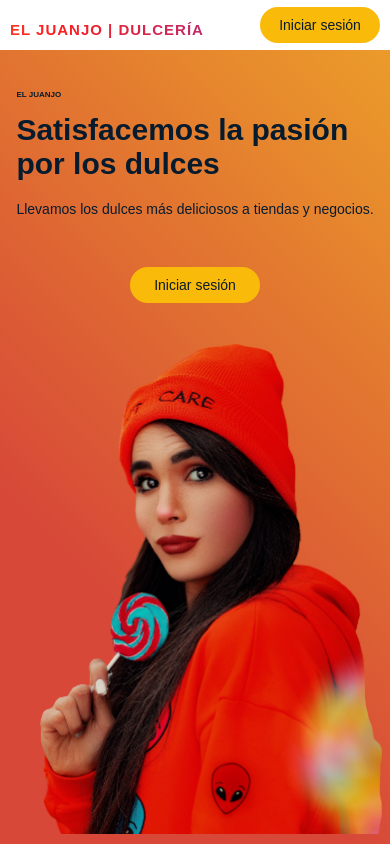
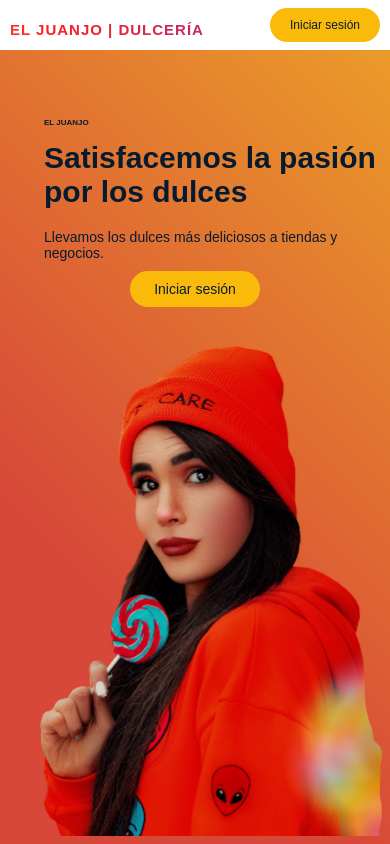
Before and after one commit to leon-acero/client, a React (Create React App) app: page / in a window 390 px wide. Built offline with nearby package versions, Linux system fonts and the light colour scheme.

Commit message:
Deploy 13 de Diciembre 2022

```diff
--- a/src/components/splashScreenAlt/splashScreenAlt.css
+++ b/src/components/splashScreenAlt/splashScreenAlt.css
@@ -215,16 +215,22 @@
 
   .splashScreenAlt__leftPanel {
     padding-left: 0;
-    margin-top: 3rem;
+    margin-top: 6rem;
     margin-bottom: 2rem;
+    margin-left: 1.4rem;
+    margin-right: 1.4rem;
   }
 
-  .laptops {
-    padding-left: 0;
-  }
+  /* .laptops {
+    margin-top: 2rem;
+  } */
 
   .splashScreenAlt__mujer-modelo {
     align-self: flex-end;
   }
 
+  .container_slogan {
+    margin-bottom: 1rem;
+  }
+
 }
--- a/src/components/topbar/topbar.css
+++ b/src/components/topbar/topbar.css
@@ -267,4 +267,9 @@
     /* font-size: 1.1rem; */
     /* font-weight: 600; */
   }
+
+  .loginButton {
+    width: 11rem;
+    font-size: 1.2rem;
+  }
 }
```
